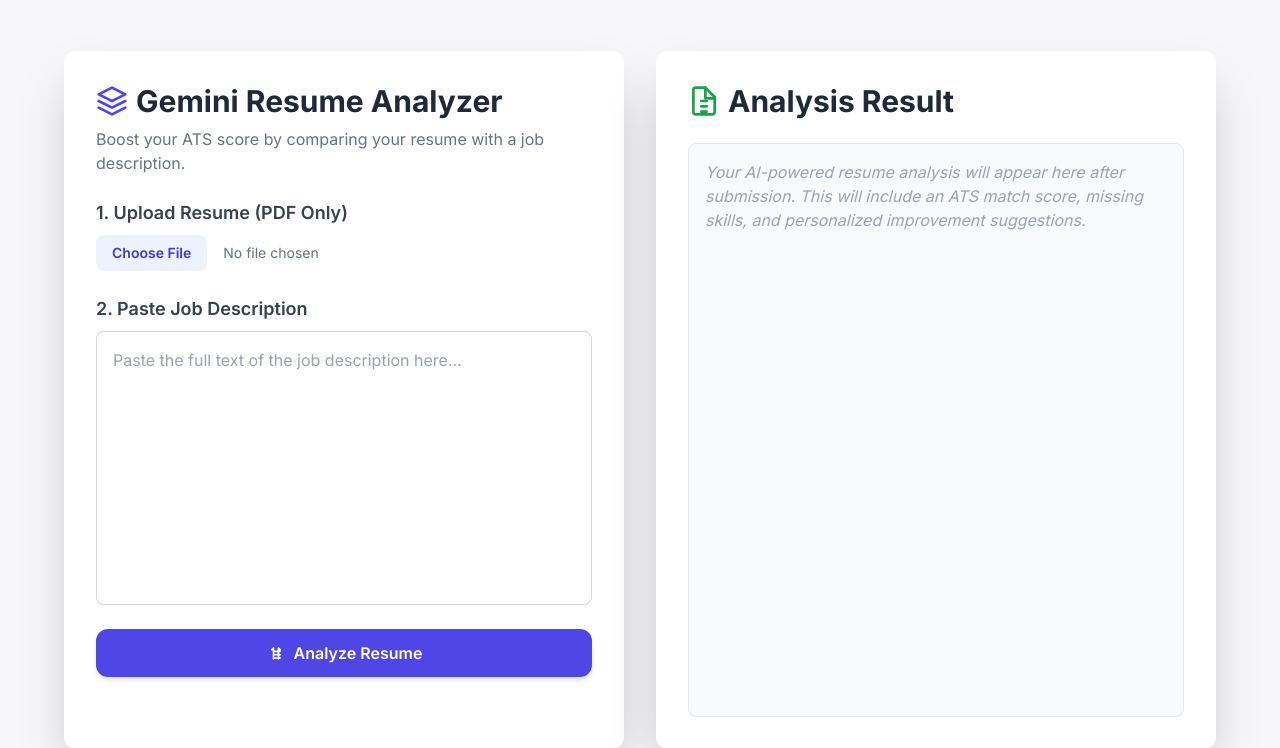
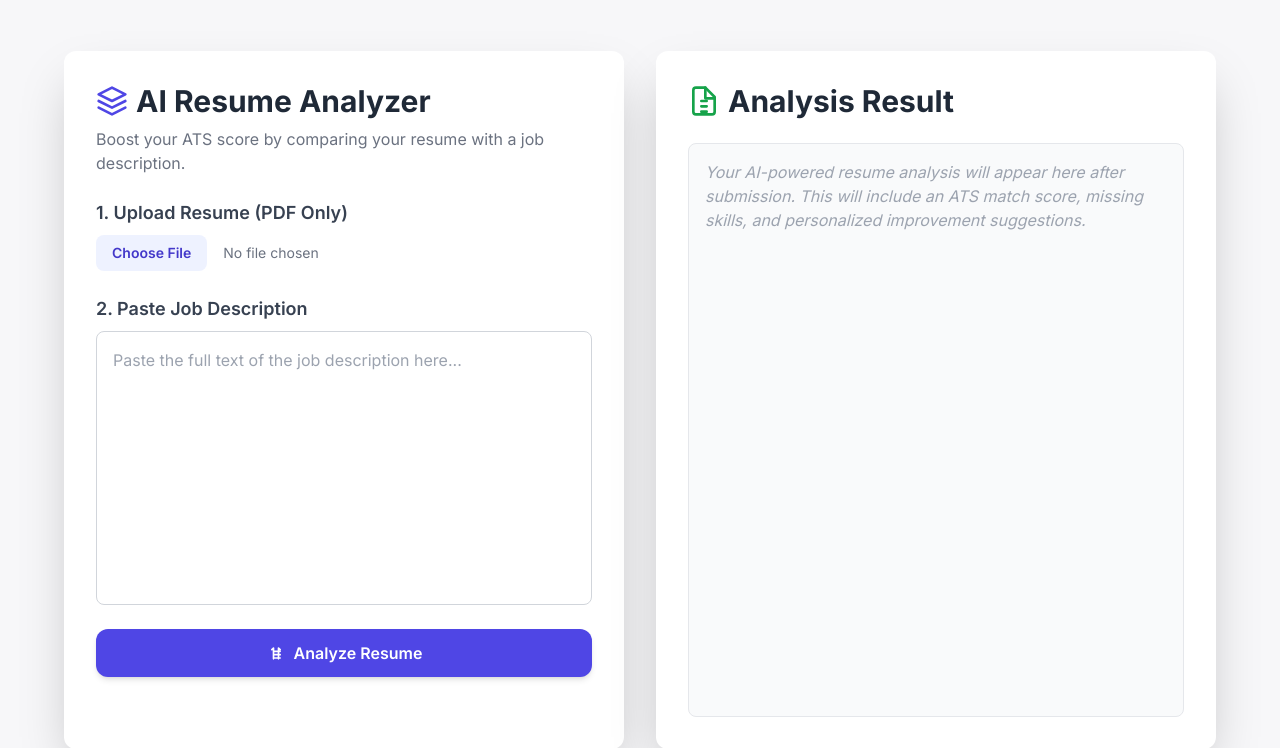
Before and after one commit to Bot-Dragon1122/ai_resume, a Flask app: page / in a window 1280 px wide. Shown: the top 748 px of the page. Run offline with Flask 3, Linux system fonts and the light colour scheme; some libraries are stand-ins or nearby versions.

Commit message:
Update index.html

```diff
--- a/templates/index.html
+++ b/templates/index.html
@@ -40,7 +40,7 @@
                     <path d="M12 2L2 7l10 5 10-5-10-5z" />
                     <path d="M2 17l10 5 10-5M2 12l10 5 10-5" />
                 </svg>
-                Gemini Resume Analyzer
+                AI Resume Analyzer
             </h1>
             <p class="text-gray-500 mb-6">Boost your ATS score by comparing your resume with a job description.</p>
 
@@ -201,4 +201,5 @@
     </script>
 </body>
 
+
 </html>
```
